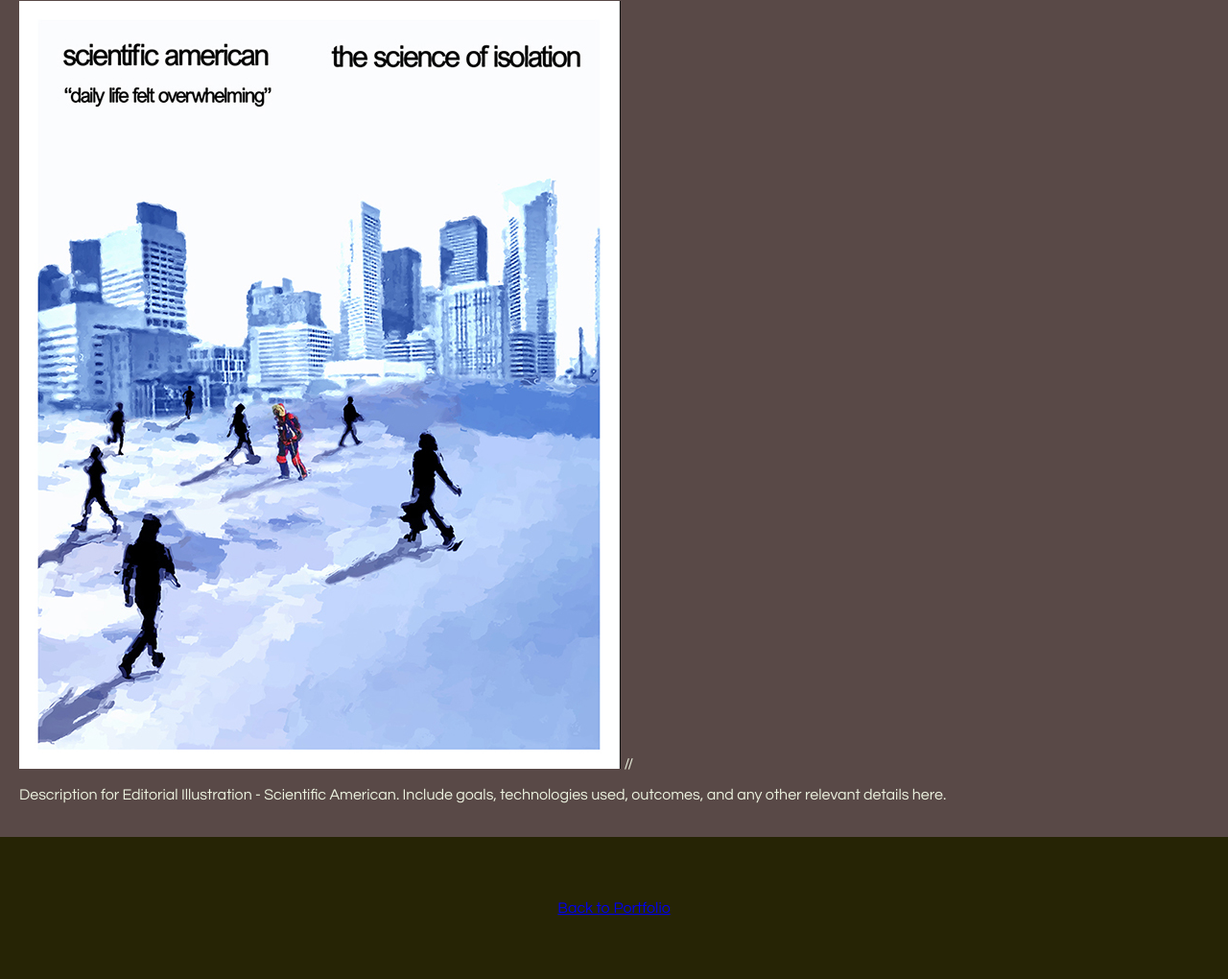
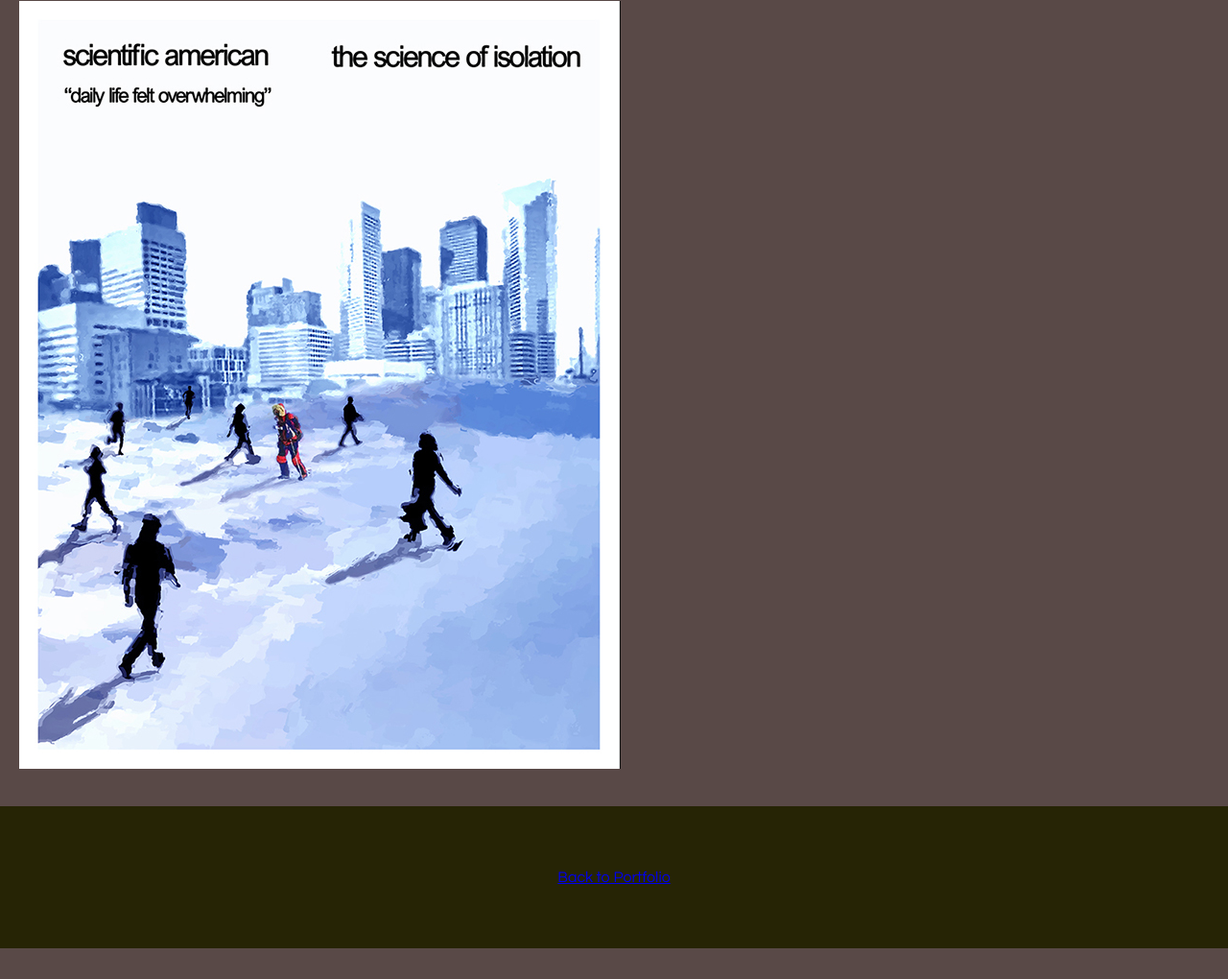
Before and after one commit to doost44/doost_, a plain HTML site: page projects_code/project3.html in a window 1280 px wide. Shown: the part 135-1155 px from the top of the page at 96% size. After the commit the page ends 1123 px from the top, so only its background shows below. Drawn offline with Linux system fonts and the light colour scheme.

Commit message:
Update project3.html

```diff
--- a/projects_code/project3.html
+++ b/projects_code/project3.html
@@ -14,7 +14,7 @@
     <main>
         <section class="project-detail">
             <img src="../formatted/Editorial_Illustration_scientificamerican.jpg" alt="Editorial Illustration - Scientific American Image" style="max-width: 100%;">
-           // <p>Description for Editorial Illustration - Scientific American. Include goals, technologies used, outcomes, and any other relevant details here.</p>
+            <p> </p>
             <!-- Add more content as needed -->
         </section>
     </main>
```
